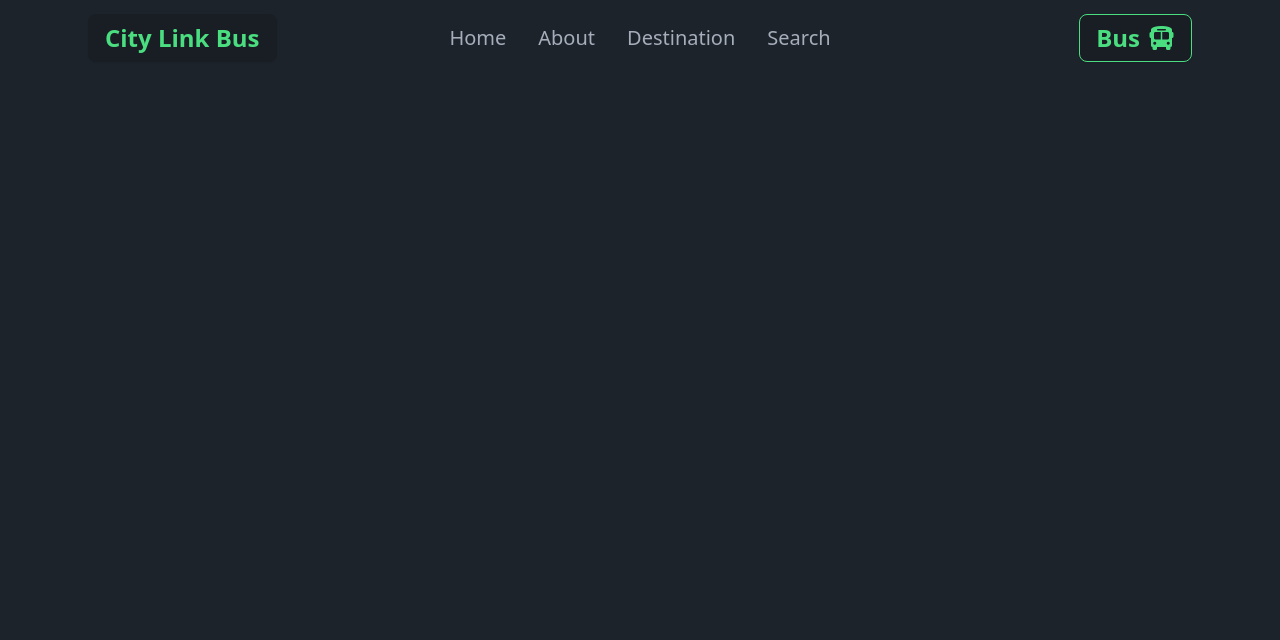
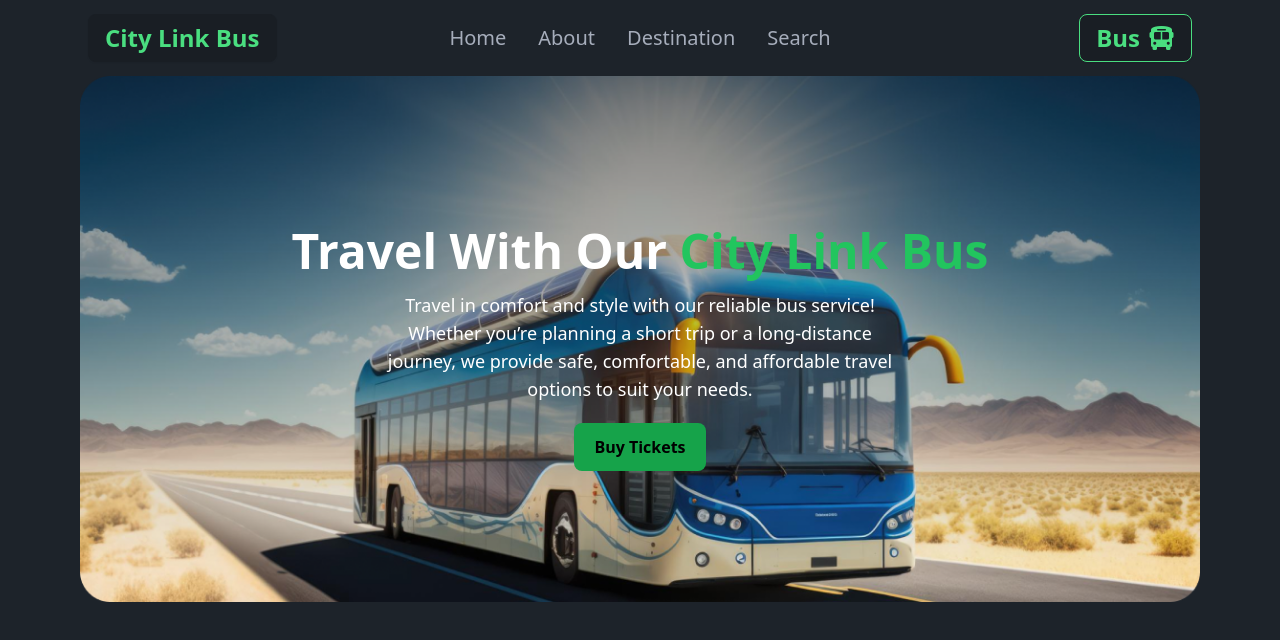
Before and after one commit to rubaiiyat/DOM-Bus-Ticket-System, a plain HTML site: page index.html in a window 1280 px wide. Drawn offline with nearby package versions, Linux system fonts and the light colour scheme.

Commit message:
Add Banner Section

```diff
--- a/index.html
+++ b/index.html
@@ -64,7 +64,34 @@
     </div>
 
     <!-- Banner Image -->
-
+    <div class="relative">
+      <div
+        class="absolute inset-0 flex flex-col items-center justify-center text-center px-4 sm:px-6 md:px-10 lg:px-20"
+      >
+        <h1
+          class="text-xl sm:text-2xl md:text-3xl lg:text-5xl font-bold mt-3 sm:mt-5 text-white"
+        >
+          Travel With Our <span class="text-green-500">City Link Bus</span>
+        </h1>
+        <p
+          class="text-xs sm:text-sm md:text-base lg:text-lg text-white mt-3 sm:mt-4 max-w-md sm:max-w-lg"
+        >
+          Travel in comfort and style with our reliable bus service! Whether
+          you’re planning a short trip or a long-distance journey, we provide
+          safe, comfortable, and affordable travel options to suit your needs.
+        </p>
+        <button
+          class="mt-4 sm:mt-5 px-3 sm:px-5 py-2 sm:py-3 bg-green-600 text-black font-semibold rounded-lg"
+        >
+          Buy Tickets
+        </button>
+      </div>
+      <img
+        class="w-full h-auto object-cover"
+        src="images/banner.png"
+        alt="Banner Image"
+      />
+    </div>
     <script src="script.js"></script>
   </body>
 </html>
```
